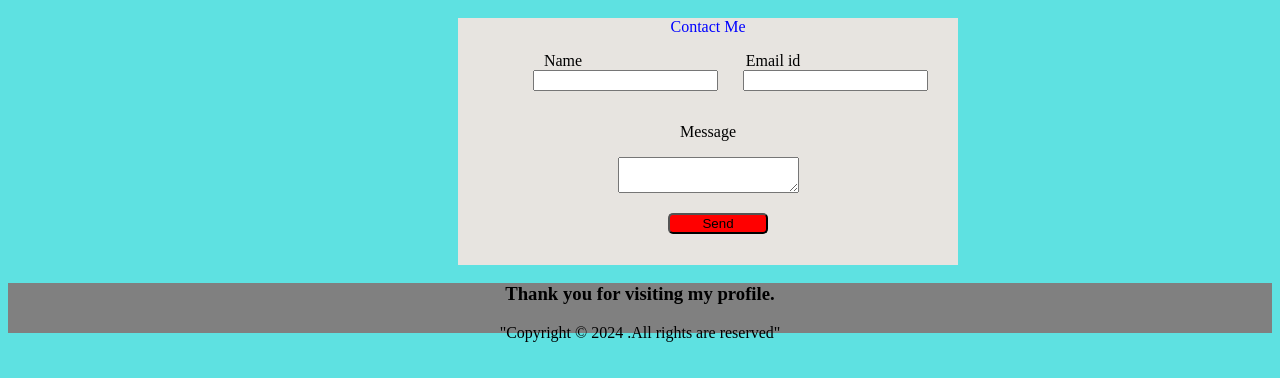
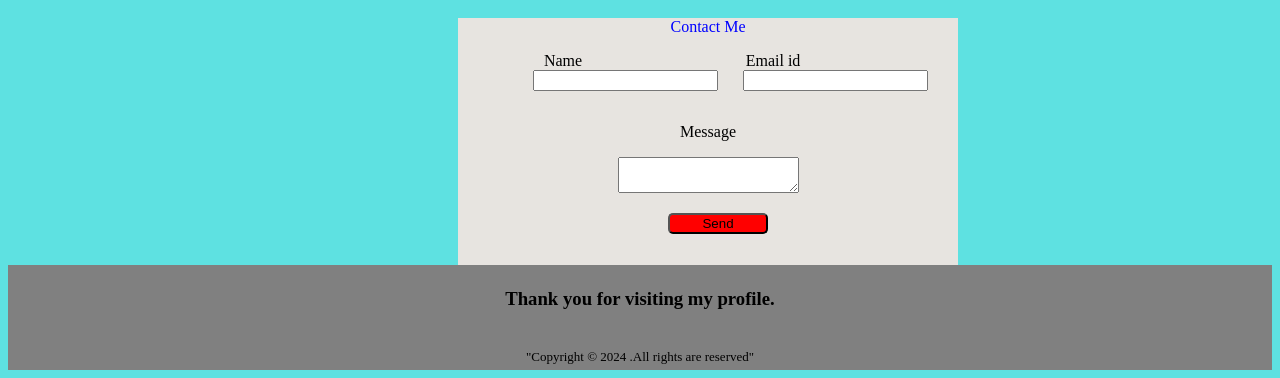
Before and after one commit to saran8008/portfolio-, a plain HTML site: page index.html in a window 1280 px wide. Shown: the part 1156-1534 px from the top of the page. Before the commit the page ends 1498 px from the top, so only its background shows below. Drawn offline with Linux system fonts and the light colour scheme.

Commit message:
Add files via upload

```diff
--- a/1.1.css
+++ b/1.1.css
@@ -3,7 +3,9 @@
     /* background-color: black; */
    padding: 20px;
    border: 20px;
+
 }
+
 .one ul,li,h1{
   display: inline;
   color: white;
@@ -219,10 +221,14 @@ width: 40px;
 .footer{
     text-align: center;
     background-color: gray;
-    height: 50px;
+    height: 100px;
+    padding-top: 5px;
 
 }
-
+.Copyright{
+    font-size: small;
+    padding-top: 20px;
+}
 
 /* .bt1{
     width: 100px;
```
